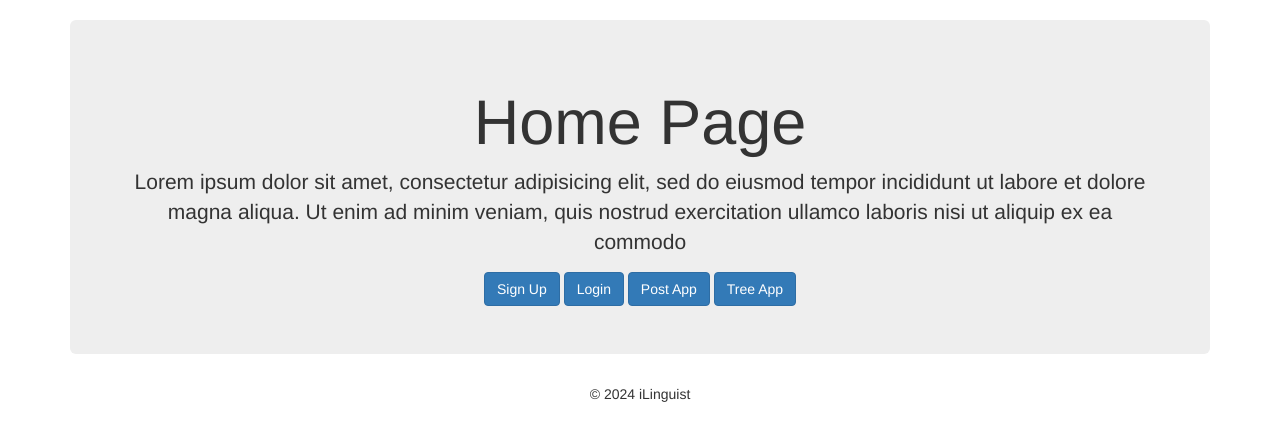
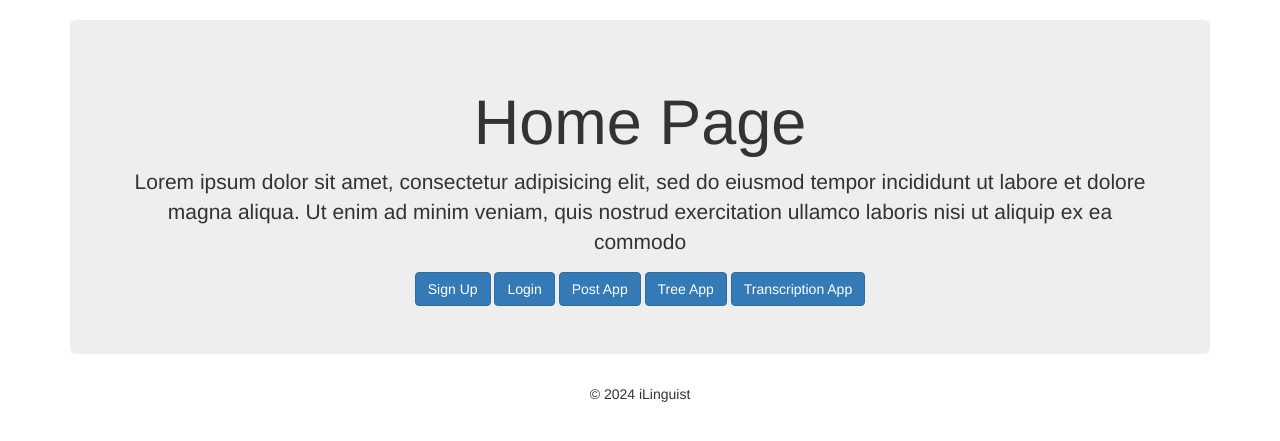
Before and after one commit to Maha-I-Hendawy/MyLinguistic, a Flask app: page / in a window 1280 px wide. Shown: the part 52-493 px from the top of the page. Run offline with Flask 3, Linux system fonts and the light colour scheme; some libraries are stand-ins or nearby versions.

Commit message:
added anew app

```diff
--- a/project/templates/site/home.html
+++ b/project/templates/site/home.html
@@ -18,6 +18,7 @@
       <a href="{{ url_for('user.login') }}" class="btn btn-primary">Login</a>
       <a href="{{ url_for('post.post') }}" class="btn btn-primary">Post App</a>
       <a href="{{ url_for('tree.sentences') }}" class="btn btn-primary">Tree App</a>
+      <a href="{{ url_for('transcription.transcribe') }}" class="btn btn-primary">Transcription App</a>
   {% endif %}
 
 
```
